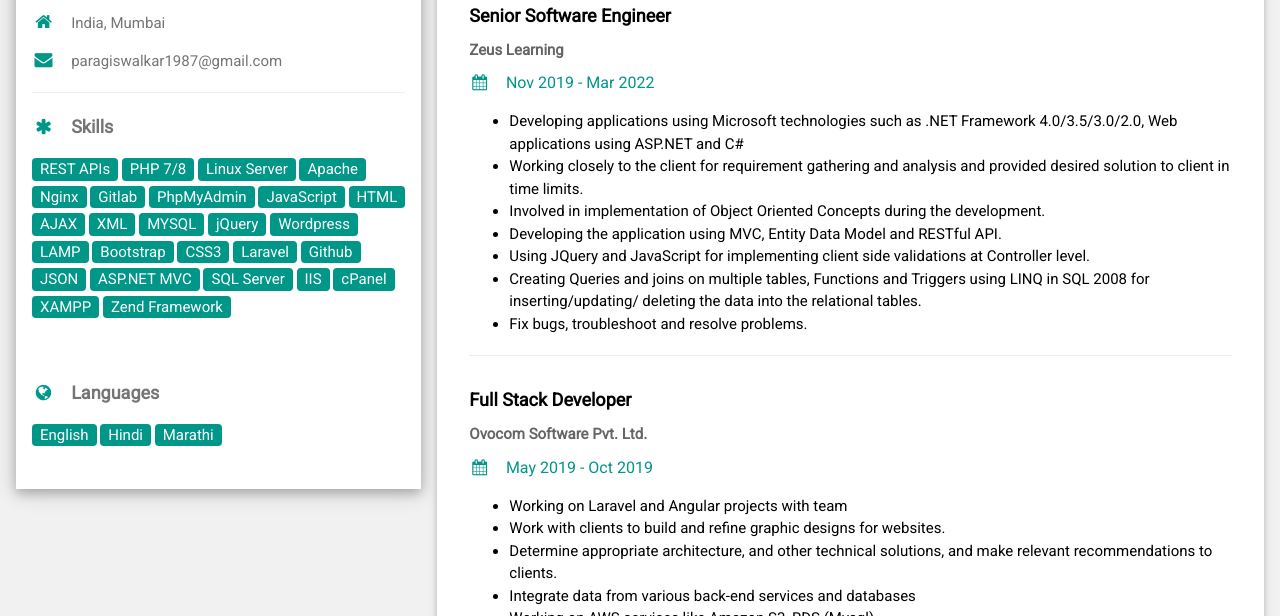
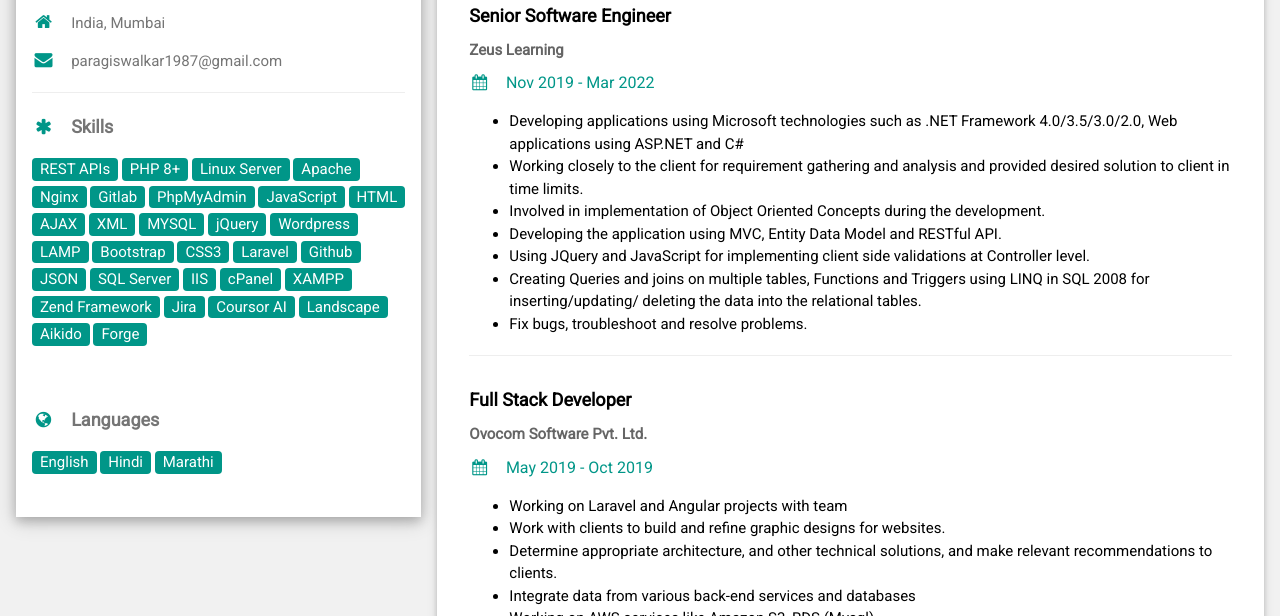
Before and after one commit to paragiswalkar/paragiswalkar.github.io, a website: page index.html in a window 1280 px wide. Shown: the part 484-1100 px from the top of the page. Drawn offline with nearby package versions, Linux system fonts and the light colour scheme.

Commit message:
Update index.html

```diff
--- a/index.html
+++ b/index.html
@@ -41,7 +41,7 @@
           <p class="w3-large"><b><i class="fa fa-asterisk fa-fw w3-margin-right w3-text-teal"></i>Skills</b></p>
           <p>
             <span class="w3-tag w3-teal w3-round tag-margin">REST APIs</span>
-            <span class="w3-tag w3-teal w3-round tag-margin">PHP 7/8</span>
+            <span class="w3-tag w3-teal w3-round tag-margin">PHP 8+</span>
             <span class="w3-tag w3-teal w3-round tag-margin">Linux Server</span>
             <span class="w3-tag w3-teal w3-round tag-margin">Apache</span>
             <span class="w3-tag w3-teal w3-round tag-margin">Nginx</span>
@@ -60,12 +60,16 @@
             <span class="w3-tag w3-teal w3-round tag-margin">Laravel</span>
             <span class="w3-tag w3-teal w3-round tag-margin">Github</span>
             <span class="w3-tag w3-teal w3-round tag-margin">JSON</span>
-            <span class="w3-tag w3-teal w3-round tag-margin">ASP.NET MVC</span>
             <span class="w3-tag w3-teal w3-round tag-margin">SQL Server</span>
             <span class="w3-tag w3-teal w3-round tag-margin">IIS</span>
             <span class="w3-tag w3-teal w3-round tag-margin">cPanel</span>
             <span class="w3-tag w3-teal w3-round tag-margin">XAMPP</span>
             <span class="w3-tag w3-teal w3-round tag-margin">Zend Framework</span>
+            <span class="w3-tag w3-teal w3-round tag-margin">Jira</span>
+            <span class="w3-tag w3-teal w3-round tag-margin">Coursor AI</span>
+            <span class="w3-tag w3-teal w3-round tag-margin">Landscape</span>
+            <span class="w3-tag w3-teal w3-round tag-margin">Aikido</span>
+            <span class="w3-tag w3-teal w3-round tag-margin">Forge</span>
           </p>
           <br>
           <p class="w3-large w3-text-theme"><b><i class="fa fa-globe fa-fw w3-margin-right w3-text-teal"></i>Languages</b></p>
```
